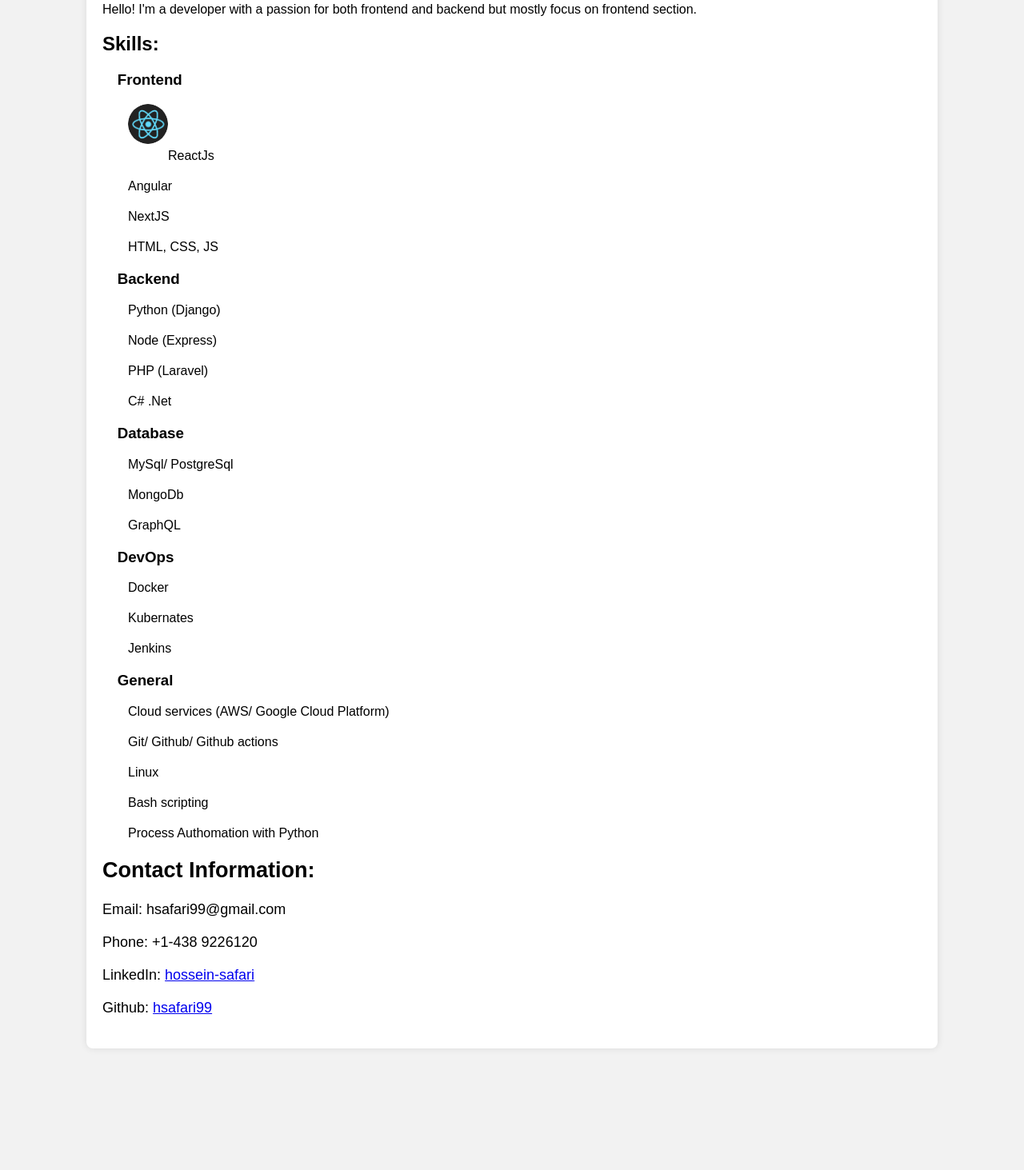
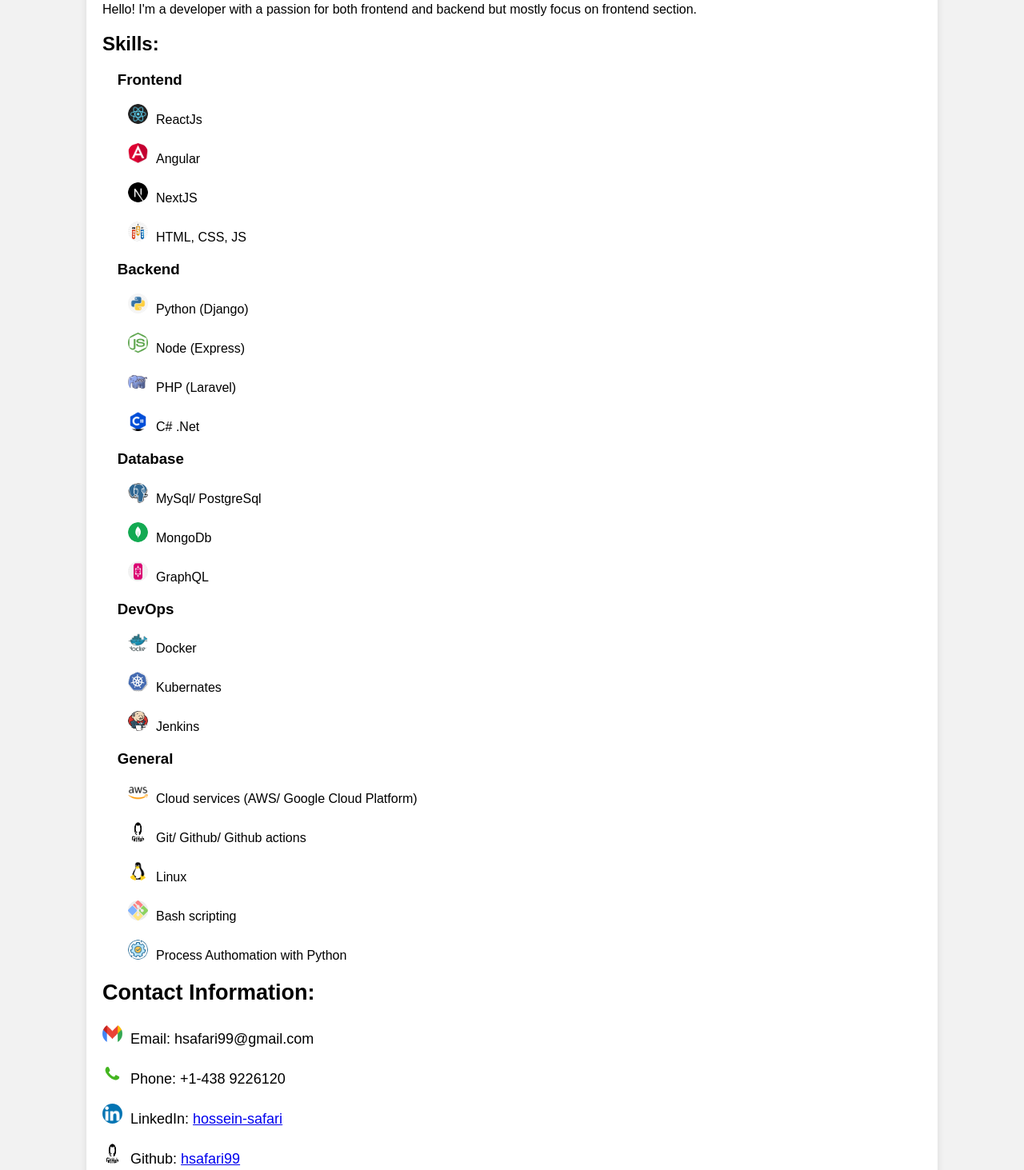
Before and after one commit to hsafari99/about, a plain HTML site: page index.html in a window 1280 px wide. Shown: the part 179-1642 px from the top of the page at 80% size. Before the commit the page ends 1540 px from the top, so only its background shows below. Drawn offline with Linux system fonts and the light colour scheme.

Commit message:
Add logos

```diff
--- a/index.html
+++ b/index.html
@@ -40,8 +40,10 @@
         }
         .logo {
             border-radius: 50%;
-            width: 50px;
-            height: 50px;
+            width: 25px;
+            height: 25px;
+            margin-bottom: 0px;
+            margin-right: 10px;
         }
     </style>
 </head>
@@ -54,35 +56,35 @@
             <h2>Skills:</h2>
                 <h3>&emsp;Frontend</h3>
                     <p>&emsp;&emsp;<img class="logo" src="reactjs.png" alt="ReactJs Logo">ReactJs</p>
-                    <p>&emsp;&emsp;Angular</p>
-                    <p>&emsp;&emsp;NextJS</p>
-                    <p>&emsp;&emsp;HTML, CSS, JS</p>
+                    <p>&emsp;&emsp;<img class="logo" src="angular.jpg" alt="Angular Logo">Angular</p>
+                    <p>&emsp;&emsp;<img class="logo" src="nextjs.png" alt="NextJs Logo">NextJS</p>
+                    <p>&emsp;&emsp;<img class="logo" src="html_css_js.png" alt="HTML CSS JS Logo">HTML, CSS, JS</p>
                 <h3>&emsp;Backend</h3>
-                    <p>&emsp;&emsp;Python (Django)</p>
-                    <p>&emsp;&emsp;Node (Express)</p>
-                    <p>&emsp;&emsp;PHP (Laravel)</p>
-                    <p>&emsp;&emsp;C# .Net</p>
+                    <p>&emsp;&emsp;<img class="logo" src="python.jpg" alt="Python Logo">Python (Django)</p>
+                    <p>&emsp;&emsp;<img class="logo" src="nodejs.png" alt="NodeJs Logo">Node (Express)</p>
+                    <p>&emsp;&emsp;<img class="logo" src="php.png" alt="PHP Logo">PHP (Laravel)</p>
+                    <p>&emsp;&emsp;<img class="logo" src="csharp.png" alt="C Sharp Logo">C# .Net</p>
                 <h3>&emsp;Database</h3>
-                    <p>&emsp;&emsp;MySql/ PostgreSql</p>
-                    <p>&emsp;&emsp;MongoDb</p>
-                    <p>&emsp;&emsp;GraphQL</p>
+                    <p>&emsp;&emsp;<img class="logo" src="postgresql.png" alt="postgreSql Logo">MySql/ PostgreSql</p>
+                    <p>&emsp;&emsp;<img class="logo" src="mongodb.svg" alt="MongoDB Logo">MongoDb</p>
+                    <p>&emsp;&emsp;<img class="logo" src="graphql.png" alt="GraphQL Logo">GraphQL</p>
                 <h3>&emsp;DevOps</h3>
-                    <p>&emsp;&emsp;Docker</p>
-                    <p>&emsp;&emsp;Kubernates</p>
-                    <p>&emsp;&emsp;Jenkins</p>
+                    <p>&emsp;&emsp;<img class="logo" src="docker.png" alt="Docker Logo">Docker</p>
+                    <p>&emsp;&emsp;<img class="logo" src="k8s.jpg" alt="Kubernates Logo">Kubernates</p>
+                    <p>&emsp;&emsp;<img class="logo" src="jenkins.png" alt="Jenkins Logo">Jenkins</p>
                 <h3>&emsp;General</h3>
-                    <p>&emsp;&emsp;Cloud services (AWS/ Google Cloud Platform)</p>
-                    <p>&emsp;&emsp;Git/ Github/ Github actions</p>
-                    <p>&emsp;&emsp;Linux</p>
-                    <p>&emsp;&emsp;Bash scripting</p>
-                    <p>&emsp;&emsp;Process Authomation with Python</p>
+                    <p>&emsp;&emsp;<img class="logo" src="aws.png" alt="AWS Logo">Cloud services (AWS/ Google Cloud Platform)</p>
+                    <p>&emsp;&emsp;<img class="logo" src="github.png" alt="Github Logo">Git/ Github/ Github actions</p>
+                    <p>&emsp;&emsp;<img class="logo" src="linux.png" alt="Linux Logo">Linux</p>
+                    <p>&emsp;&emsp;<img class="logo" src="bash.jpg" alt="Bash Logo">Bash scripting</p>
+                    <p>&emsp;&emsp;<img class="logo" src="automation.png" alt="Automation Logo">Process Authomation with Python</p>
         </div>
         <div class="contact">
             <h2>Contact Information:</h2>
-            <p>Email: hsafari99@gmail.com</p>
-            <p>Phone: +1-438 9226120</p>
-            <p>LinkedIn: <a href="https://www.linkedin.com/in/hossein-safari-0b129a39/">hossein-safari</a></p>
-            <p>Github: <a href="https://github.com/hsafari99">hsafari99</a></p>
+            <p><img class="logo" src="gmail.png" alt="Gmail Logo">Email: hsafari99@gmail.com</p>
+            <p><img class="logo" src="phone.png" alt="Phone">Phone: +1-438 9226120</p>
+            <p><img class="logo" src="linkedin.png" alt="Linkedin Logo">LinkedIn: <a href="https://www.linkedin.com/in/hossein-safari-0b129a39/">hossein-safari</a></p>
+            <p><img class="logo" src="github.png" alt="Github Logo">Github: <a href="https://github.com/hsafari99">hsafari99</a></p>
         </div>
     </div>
 </body>
```
